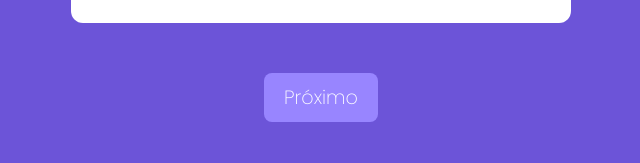
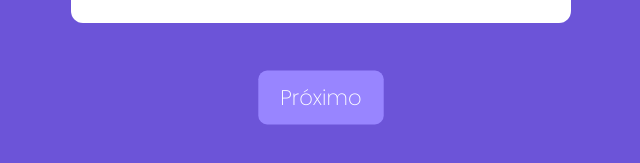
Before and after one commit to luciocarvalho10/curso-next, a Next.js app in the folder quiz/: page / in a window 1280 px wide. In both pictures the pointer is over the button "Próximo". Shown: the part 613-776 px from the top of the page, without its empty margins (319-959 px from the left). Built offline with nearby package versions, Linux system fonts and the light colour scheme.

Commit message:
Refatorando Botao.module.css

```diff
--- a/quiz/src/styles/Botao.module.css
+++ b/quiz/src/styles/Botao.module.css
@@ -7,4 +7,10 @@
     padding: 10px 20px;
     margin-top: 40px;
     background-color: #9885FF;
+    cursor: pointer;
+    transition: all 0.2s ease-in-out;
 }
+
+.botao:hover {
+    transform: scale(1.1);
+}
```
